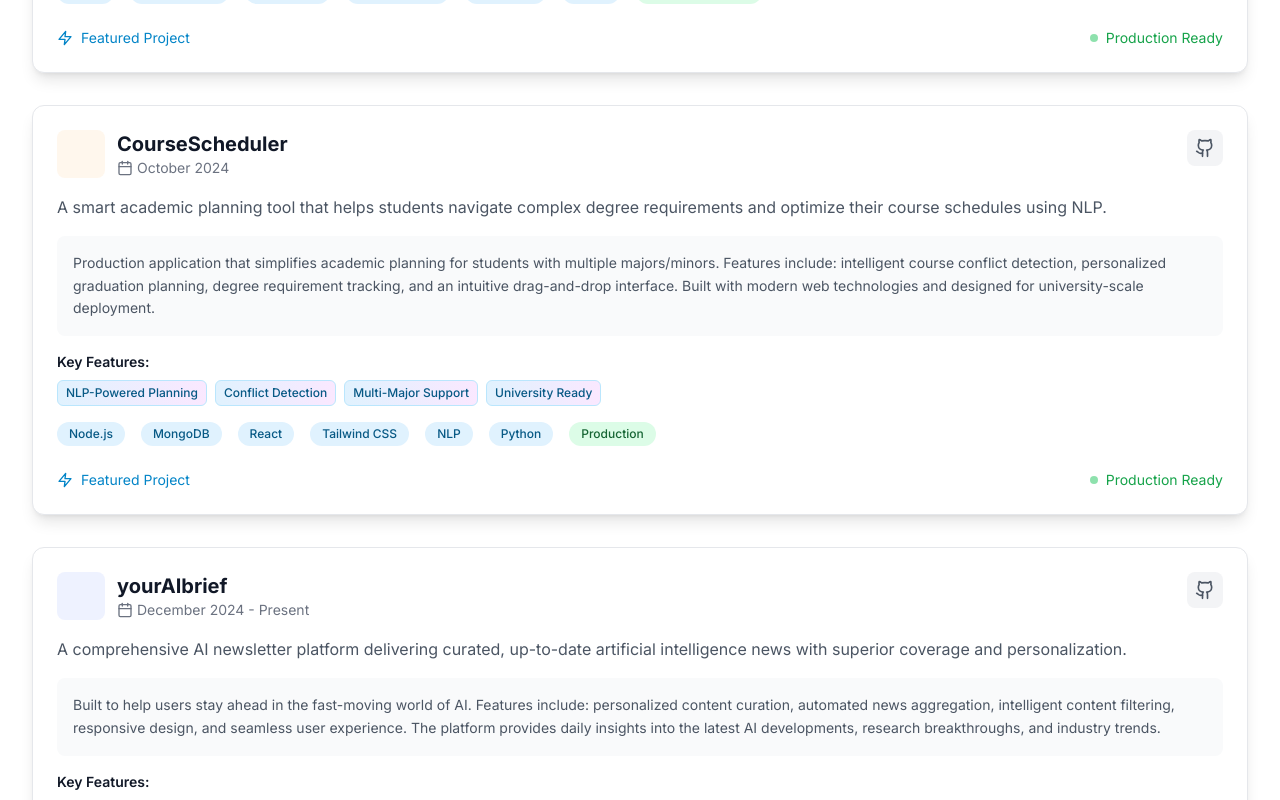
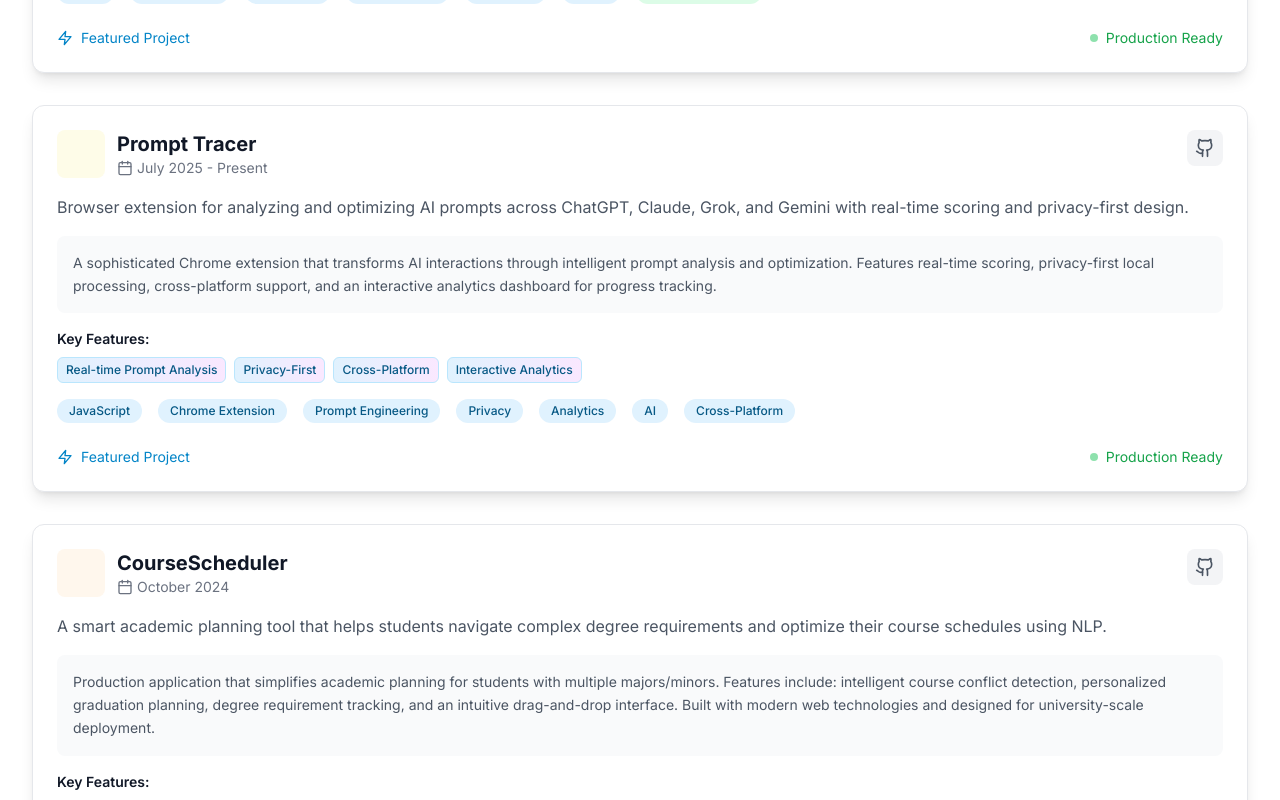
Before and after one commit to Siddhanta22/siddhantamohanty.github.io, a React (Create React App) app: page / in a window 1280 px wide. Shown: the part 3360-4160 px from the top of the page. Built offline with nearby package versions, Linux system fonts and the light colour scheme.

Commit message:
Add Prompt Tracer project above CourseScheduler in portfolio

```diff
--- a/src/components/Projects.js
+++ b/src/components/Projects.js
@@ -60,6 +60,22 @@ const Projects = () => {
     },
     {
       id: 4,
+      title: "Prompt Tracer",
+      description: "Browser extension for analyzing and optimizing AI prompts across ChatGPT, Claude, Grok, and Gemini with real-time scoring and privacy-first design.",
+      longDescription: "A sophisticated Chrome extension that transforms AI interactions through intelligent prompt analysis and optimization. Features real-time scoring, privacy-first local processing, cross-platform support, and an interactive analytics dashboard for progress tracking.",
+      technologies: ["JavaScript", "Chrome Extension", "Prompt Engineering", "Privacy", "Analytics", "AI", "Cross-Platform"],
+      icon: Zap,
+      color: "from-yellow-500 to-amber-600",
+      bgColor: "bg-yellow-50 dark:bg-yellow-900/20",
+      date: "July 2025 - Present",
+      github: "https://github.com/Siddhanta22/prompt_tracer",
+      live: null,
+      featured: true,
+      production: true,
+      highlights: ["Real-time Prompt Analysis", "Privacy-First", "Cross-Platform", "Interactive Analytics"]
+    },
+    {
+      id: 5,
       title: "CourseScheduler",
       description: "A smart academic planning tool that helps students navigate complex degree requirements and optimize their course schedules using NLP.",
       longDescription: "Production application that simplifies academic planning for students with multiple majors/minors. Features include: intelligent course conflict detection, personalized graduation planning, degree requirement tracking, and an intuitive drag-and-drop interface. Built with modern web technologies and designed for university-scale deployment.",
@@ -75,7 +91,7 @@ const Projects = () => {
       highlights: ["NLP-Powered Planning", "Conflict Detection", "Multi-Major Support", "University Ready"]
     },
     {
-      id: 5,
+      id: 6,
       title: "yourAIbrief",
       description: "A comprehensive AI newsletter platform delivering curated, up-to-date artificial intelligence news with superior coverage and personalization.",
       longDescription: "Built to help users stay ahead in the fast-moving world of AI. Features include: personalized content curation, automated news aggregation, intelligent content filtering, responsive design, and seamless user experience. The platform provides daily insights into the latest AI developments, research breakthroughs, and industry trends.",
```
